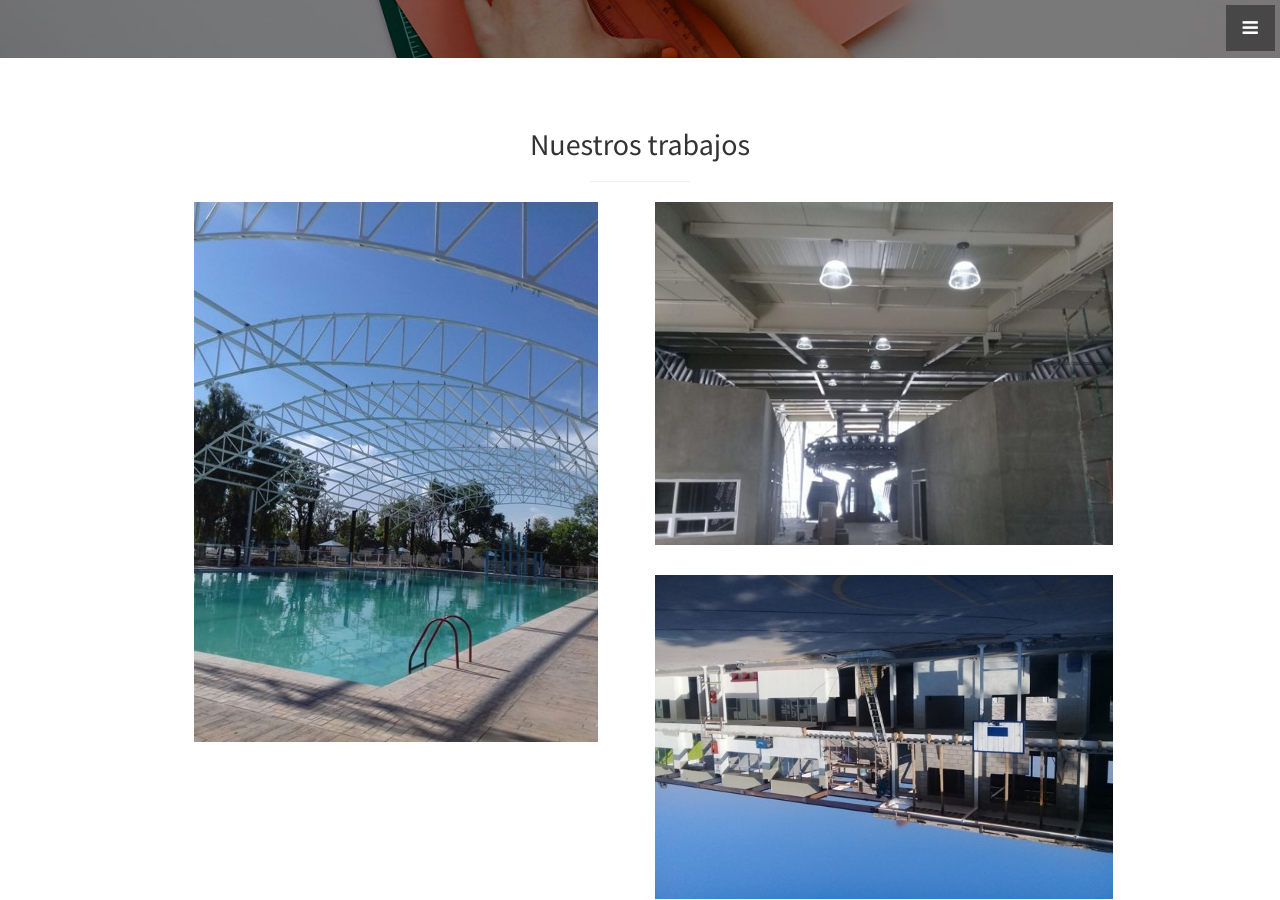
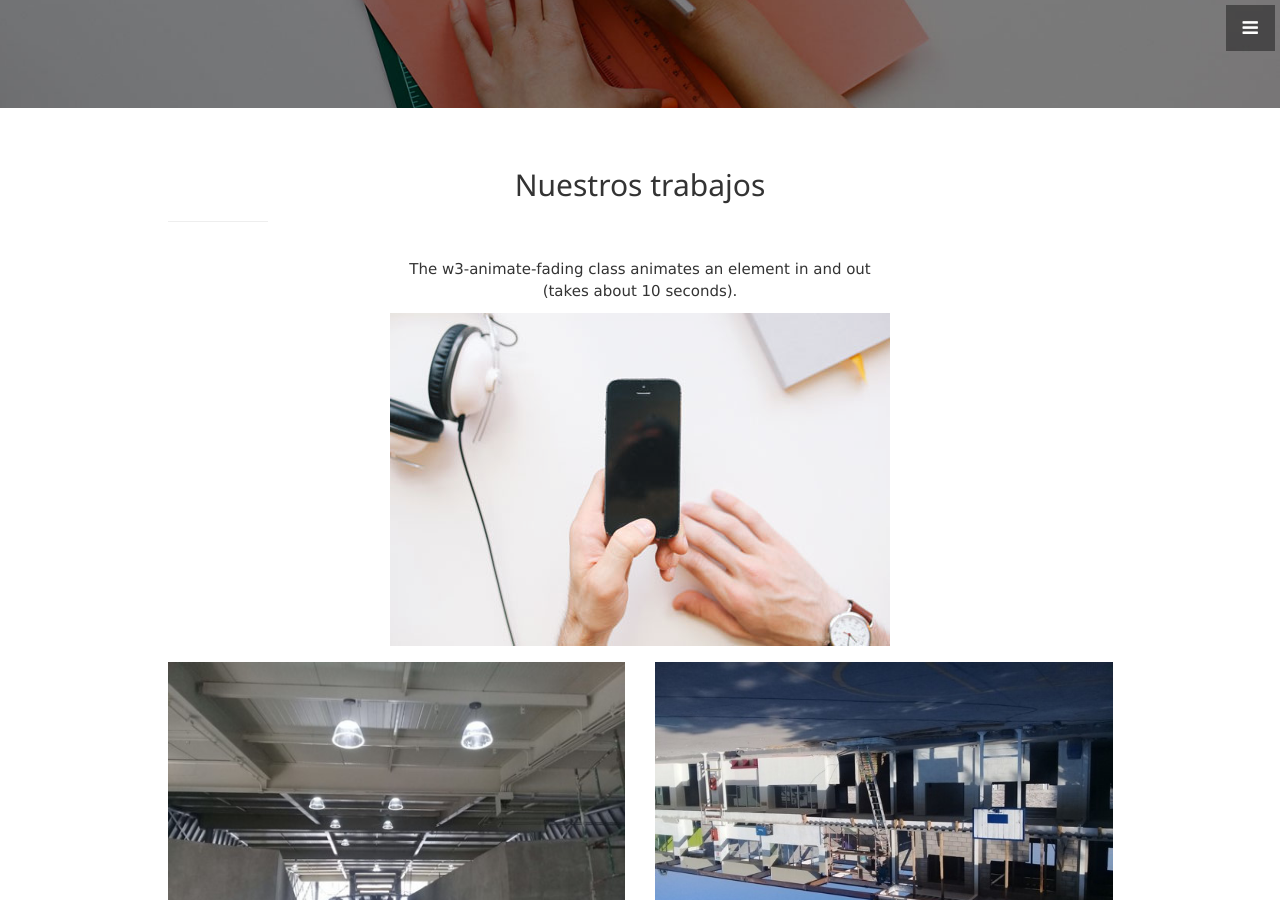
Before and after one commit to melchi97/IICA, a Jekyll site: the page built from index.html, in a window 1280 px wide and 900 px high, scrolled down 1994 px. Built offline with Jekyll 4.4.1, drawn with Linux system fonts in a browser that asks for light colours.

Commit message:
Update portfolio.html

```diff
--- a/_includes/portfolio.html
+++ b/_includes/portfolio.html
@@ -5,13 +5,41 @@
         <h2>Nuestros trabajos</h2>
         <hr class="small">
         <div class="row">
-          <div class="col-md-6">
-            <div class="portfolio-item">
-              <a href="#">
-                <img class="img-portfolio img-responsive" src="img/Sección 38.jpg">
-              </a>
-            </div>
+          <!DOCTYPE html>
+          <html>
+          <title>W3.CSS</title>
+          <meta name="viewport" content="width=device-width, initial-scale=1">
+          <link rel="stylesheet" href="https://www.w3schools.com/w3css/4/w3.css">
+          <body>
+
+          <div class="w3-content w3-section" style="max-width:500px">
+            <p>The w3-animate-fading class animates an element in and out (takes about 10 seconds).</p>
+
+            <img class="mySlides w3-animate-fading" src="img/portfolio-1.jpg" style="width:100%">
+            <img class="mySlides w3-animate-fading" src="img/portfolio-2.jpg" style="width:100%">
+            <img class="mySlides w3-animate-fading" src="img/portfolio-3.jpg" style="width:100%">
+            <img class="mySlides w3-animate-fading" src="img/portfolio-4.jpg" style="width:100%">
           </div>
+
+          <script>
+          var myIndex = 0;
+          carousel();
+
+          function carousel() {
+            var i;
+            var x = document.getElementsByClassName("mySlides");
+            for (i = 0; i < x.length; i++) {
+              x[i].style.display = "none";
+            }
+            myIndex++;
+            if (myIndex > x.length) {myIndex = 1}
+            x[myIndex-1].style.display = "block";
+            setTimeout(carousel, 9000);
+          }
+          </script>
+
+          </body>
+          </html>
           <div class="col-md-6">
             <div class="portfolio-item">
               <a href="#">
```
